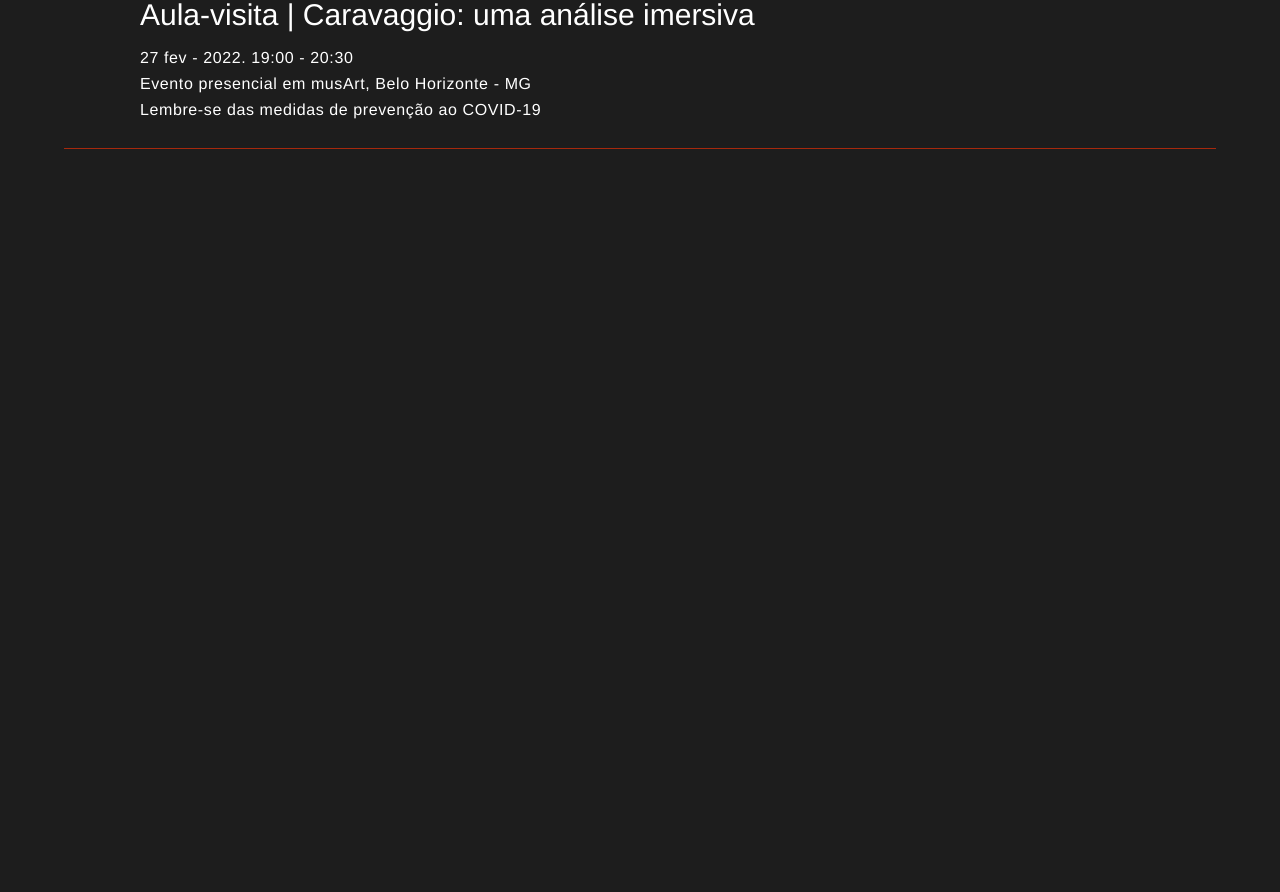
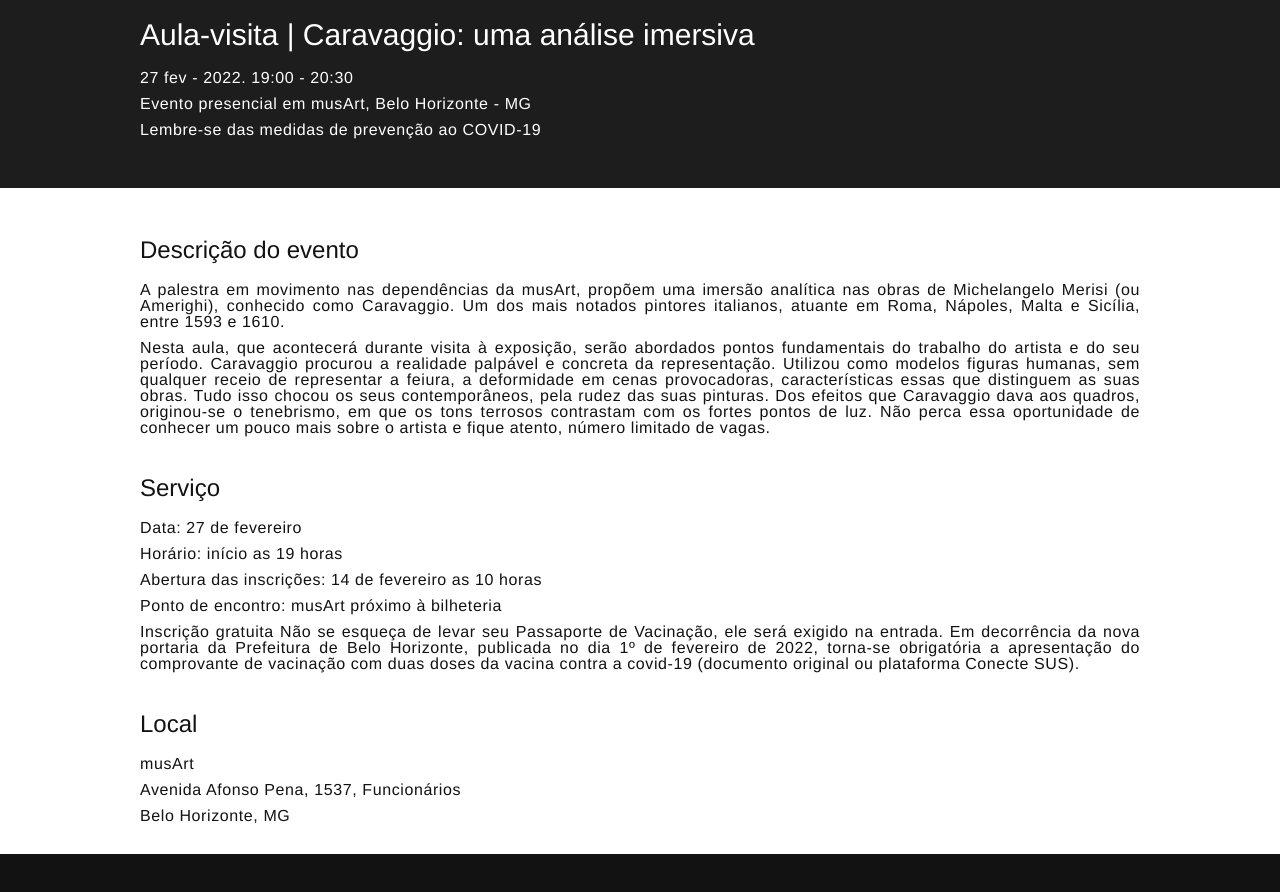
Before and after one commit to darkdreamn/e-commerce-museu, a React (Vite) app in the folder museu/: page / in a window 1280 px wide. Shown: the part 756-1648 px from the top of the page. Before the commit the page ends 935 px from the top, so only its background shows below. Built offline with nearby package versions, Linux system fonts and the light colour scheme.

Commit message:
criação do titulo e descrição

```diff
--- a/museu/src/App.jsx
+++ b/museu/src/App.jsx
@@ -3,6 +3,8 @@ import './reset.css'
 import Header from './components/header/Header'
 import Gallery from './components/gallery/Gallery'
 import Title from './components/title/title'
+import Description from './components/description/Description'
+import Footer from './components/footer/Footer'
 
 function App() {
   return (
@@ -10,6 +12,8 @@ function App() {
       <Header />
       <Gallery />
       <Title />
+      <Description />
+      <Footer />
     </div>
   )
 }
--- a/museu/src/components/description/Description.jsx
+++ b/museu/src/components/description/Description.jsx
@@ -0,0 +1,32 @@
+import React from 'react';
+import './description.css';
+
+function Description() {
+    return (
+        <article className='article-bg-color'>
+            <div className='article-container'>
+                <h2>Descrição do evento</h2>
+                <p>
+                    A palestra em movimento nas dependências da musArt, propõem uma imersão analítica nas obras de Michelangelo Merisi (ou Amerighi), conhecido como Caravaggio. Um dos mais notados pintores italianos, atuante em Roma, Nápoles, Malta e Sicília, entre 1593 e 1610. </p>
+                <p>
+                    Nesta aula, que acontecerá durante visita à exposição, serão abordados pontos fundamentais do trabalho do artista e do seu período. Caravaggio procurou a realidade palpável e concreta da representação. Utilizou como modelos figuras humanas, sem qualquer receio de representar a feiura, a deformidade em cenas provocadoras, características essas que distinguem as suas obras. Tudo isso chocou os seus contemporâneos, pela rudez das suas pinturas. Dos efeitos que Caravaggio dava aos quadros, originou-se o tenebrismo, em que os tons terrosos contrastam com os fortes pontos de luz. Não perca essa oportunidade de conhecer um pouco mais sobre o artista e fique atento, número limitado de vagas.</p>
+
+                <h2>Serviço</h2>
+                <p>Data: 27 de fevereiro</p>
+                <p>Horário: início as 19 horas</p>
+                <p>Abertura das inscrições: 14 de fevereiro as 10 horas</p>
+                <p>Ponto de encontro: musArt próximo à bilheteria</p>
+                <p>Inscrição gratuita
+                    Não se esqueça de levar seu Passaporte de Vacinação, ele será exigido na entrada.
+                    Em decorrência da nova portaria da Prefeitura de Belo Horizonte, publicada no dia 1º de fevereiro de 2022, torna-se obrigatória a apresentação do comprovante de vacinação com duas doses da vacina contra a covid-19 (documento original ou plataforma Conecte SUS).</p>
+
+                <h2>Local</h2>
+                <p>musArt</p>
+                <p>Avenida Afonso Pena, 1537, Funcionários</p>
+                <p>Belo Horizonte, MG</p>
+            </div>
+        </article>
+    )
+}
+
+export default Description;
--- a/museu/src/components/description/description.css
+++ b/museu/src/components/description/description.css
@@ -0,0 +1,31 @@
+@import url("../../colors.css");
+
+.article-bg-color {
+    background-color: var(--color-light);
+}
+
+.article-container {
+    width: 1000px;
+    margin: 0 auto;
+    padding-bottom: 20px;
+    padding-top: 10px;
+}
+
+.article-container h2 {
+    font-size: 24px;
+    font-family: Helvetica, sans-serif;
+    margin-bottom: 10px;
+    color: var(--color-dark);
+    text-align: left;
+    margin-bottom: 20px;
+    margin-top: 40px;
+}
+
+.article-container p {
+    font-family: Helvetica, sans-serif;
+    color: var(--color-dark);
+    font-size: 16px;
+    text-align: justify;
+    margin-bottom: 10px;
+    letter-spacing: 0.6px;
+}
--- /dev/null
+++ b/museu/src/components/footer/Footer.jsx
@@ -0,0 +1,12 @@
+import React from 'react';
+import './footer.css';
+
+function Footer() {
+    return(
+        <footer>
+
+        </footer>
+    )
+}
+
+export default Footer;
--- /dev/null
+++ b/museu/src/components/footer/footer.css
@@ -0,0 +1,6 @@
+@import url("../../colors.css");
+
+footer {
+    height: 200px;
+    background-color: var(--color-dark);
+}
--- a/museu/src/components/title/Title.jsx
+++ b/museu/src/components/title/Title.jsx
@@ -3,15 +3,12 @@ import './title.css';
 
 function Title() {
     return (
-        <>
         <article className='title-container'>
             <h1>Aula-visita | Caravaggio: uma análise imersiva</h1>
             <div>27 fev - 2022. 19:00 - 20:30 </div>
             <div>Evento presencial em musArt, Belo Horizonte - MG</div>
             <div>Lembre-se das medidas de prevenção ao COVID-19</div>
         </article>
-            <hr className='line'></hr>
-        </>
     )
 }
 
--- a/museu/src/components/title/title.css
+++ b/museu/src/components/title/title.css
@@ -3,7 +3,8 @@
 .title-container {
     width: 1000px;
     margin: 0 auto;
-    margin-top: 20px;
+    margin-top: 40px;
+    margin-bottom: 50px;
     display: flex;
     flex-direction: column;
     text-align: start;
@@ -24,10 +25,11 @@
     letter-spacing: 0.6px;
 }
 
+/*
 .line {
     border: 0;
     border-top: 1px solid var(--color-red);
     width: 90%;
     margin-top: 30px;
     margin-bottom: 30px;
-}
+} */
```
Lines whose indentation alone changed are shown as unchanged.
